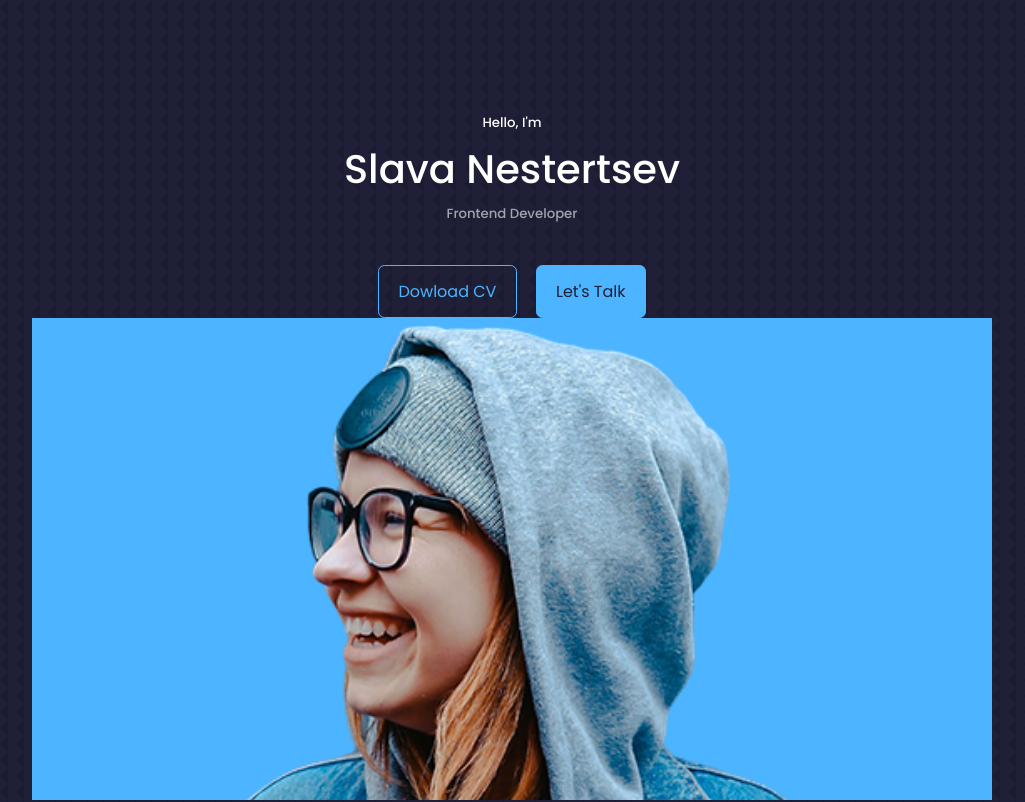
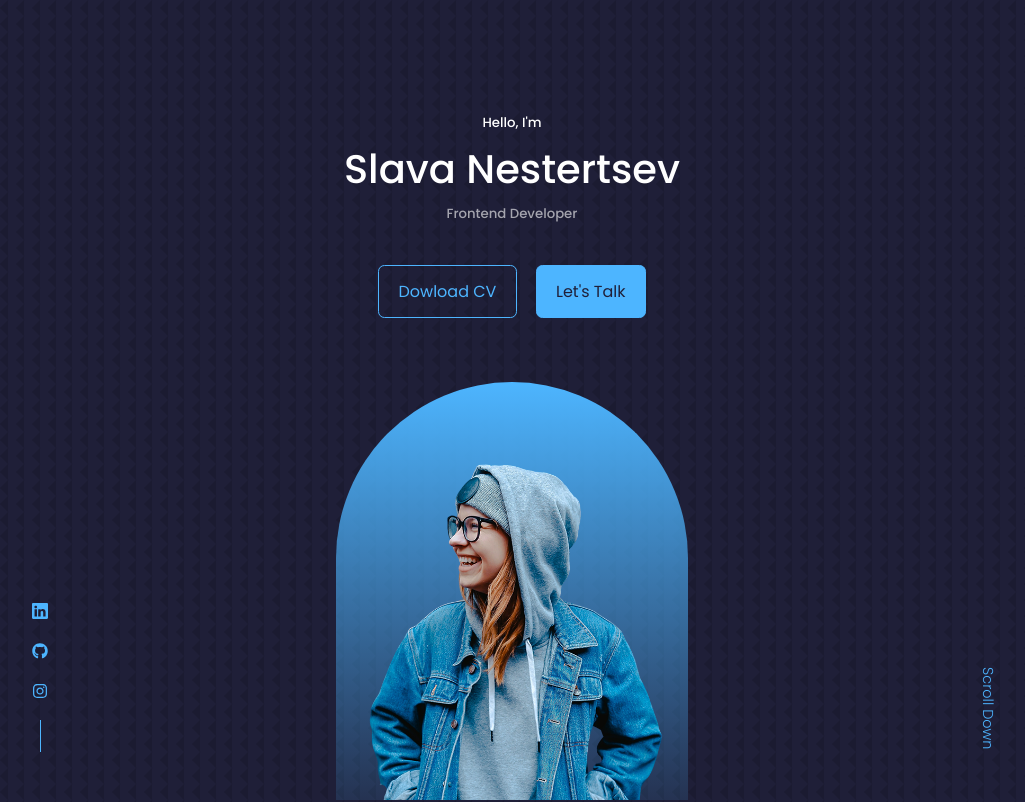
Before and after one commit to gingerFury7/React-portfolio-website, a React (Create React App) app: page / in a window 1280 px wide. Shown: the top 802 px of the page, without its empty margins (128-1153 px from the left). Built offline with nearby package versions, Linux system fonts and the light colour scheme; the HTML template or start-up script is replaced by a standard one.

Commit message:
header mobile

```diff
--- a/src/components/Header/Header.jsx
+++ b/src/components/Header/Header.jsx
@@ -29,6 +29,14 @@
   height: 100vh;
   padding-top: 7rem;
   overflow: hidden;
+
+  @media screen and (max-width: 1024px) {
+    height: 68vh;
+  }
+
+  @media screen and (max-width: 600px) {
+    height: 100vh;
+  }
 `;
 
 const HeaderContainer = styled.div`
@@ -38,8 +46,25 @@
 `;
 
 const Me = styled.div`
-  background-color: var(--color-primary);
-
+  background: linear-gradient(var(--color-primary), transparent);
+  width: 22rem;
+  height: 30rem;
+  position: absolute;
+  left: calc(50% - 11rem);
+  margin-top: 4rem;
+  border-radius: 12rem 12rem 0 0;
+  padding: 5rem 1.5rem 1.5rem 1.5rem;
 `;
 
-const ScrollDown = styled.a``;
+const ScrollDown = styled.a`
+  position: absolute;
+  right: -2.3rem;
+  bottom: 5rem;
+  transform: rotate(90deg);
+  font-weight: 300;
+  font-size: 0.9rem;
+
+  @media screen and (max-width: 600px) {
+    display: none;
+  }
+`;
--- a/src/components/Header/HeaderSocials.jsx
+++ b/src/components/Header/HeaderSocials.jsx
@@ -36,4 +36,8 @@
     height: 2rem;
     background-color: var(--color-primary);
   }
+
+  @media screen and (max-width: 600px) {
+    display: none;
+  }
 `;
```
